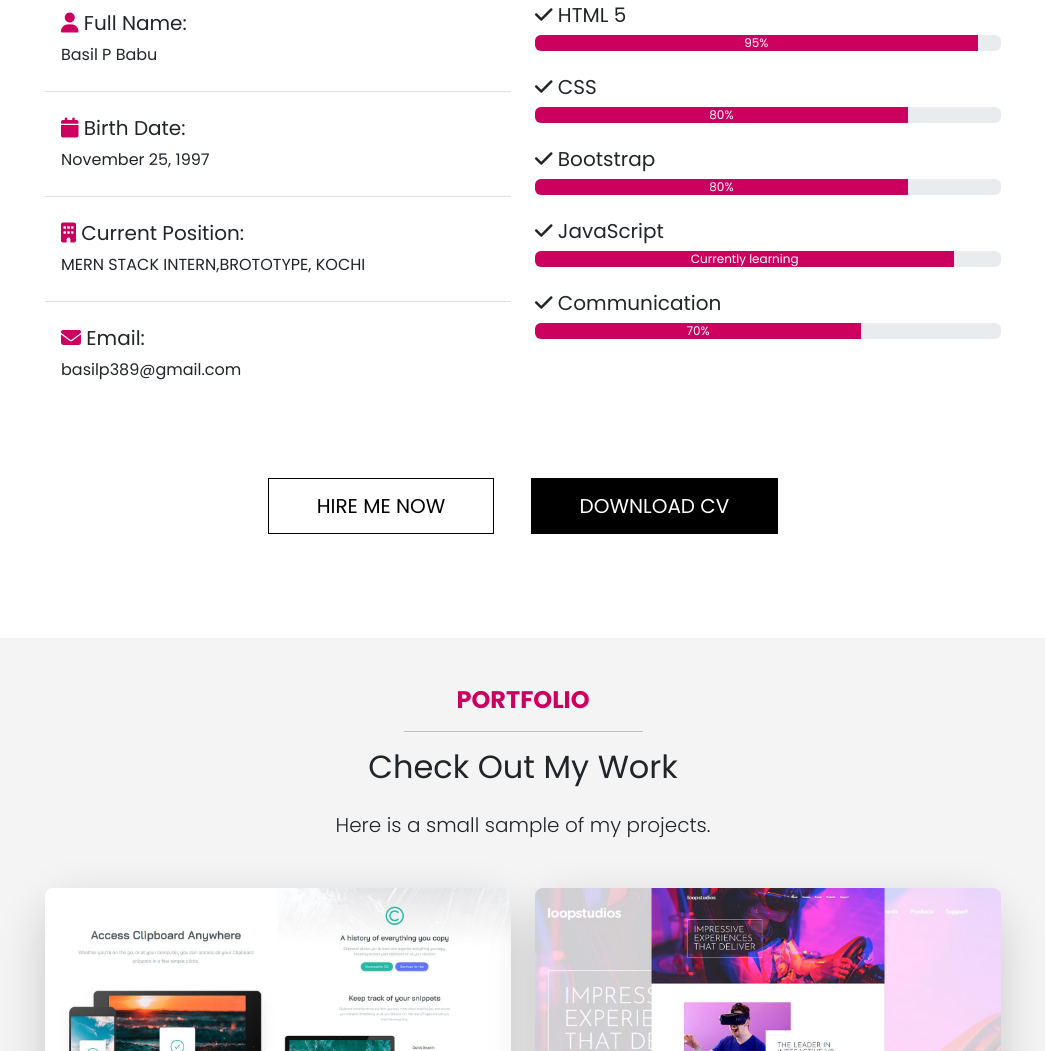
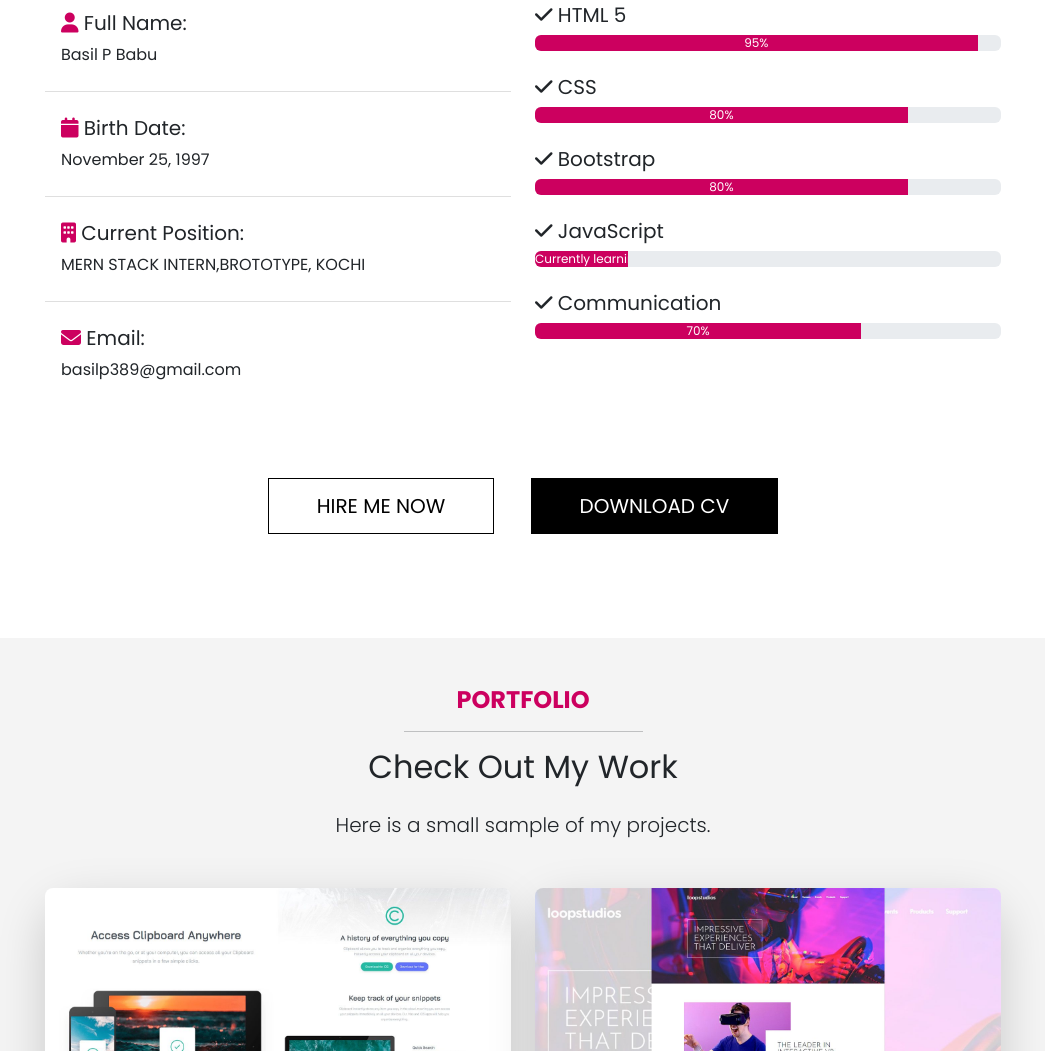
Before and after one commit to ThatDumbDude/Basi_lP_Babu-Portfolio, a website: page index.html in a window 1280 px wide. Shown: the part 1419-2470 px from the top of the page, without its empty margins (117-1162 px from the left). Drawn offline with nearby package versions, Linux system fonts and the light colour scheme.

Commit message:
updating the layout

```diff
--- a/index.html
+++ b/index.html
@@ -149,7 +149,7 @@
 
           <h5><i class="fas fa-check"></i> JavaScript</h5>
           <div class="progress mb-4" role="progressbar" aria-valuenow="90" aria-valuemin="0" aria-valuemax="100">
-            <div class="progress-bar" style="width: 90% ">Currently learning</div>
+            <div class="progress-bar" style="width: 20% ">Currently learning</div>
           </div>
 
           <h5><i class="fas fa-check"></i> Communication</h5>
```
